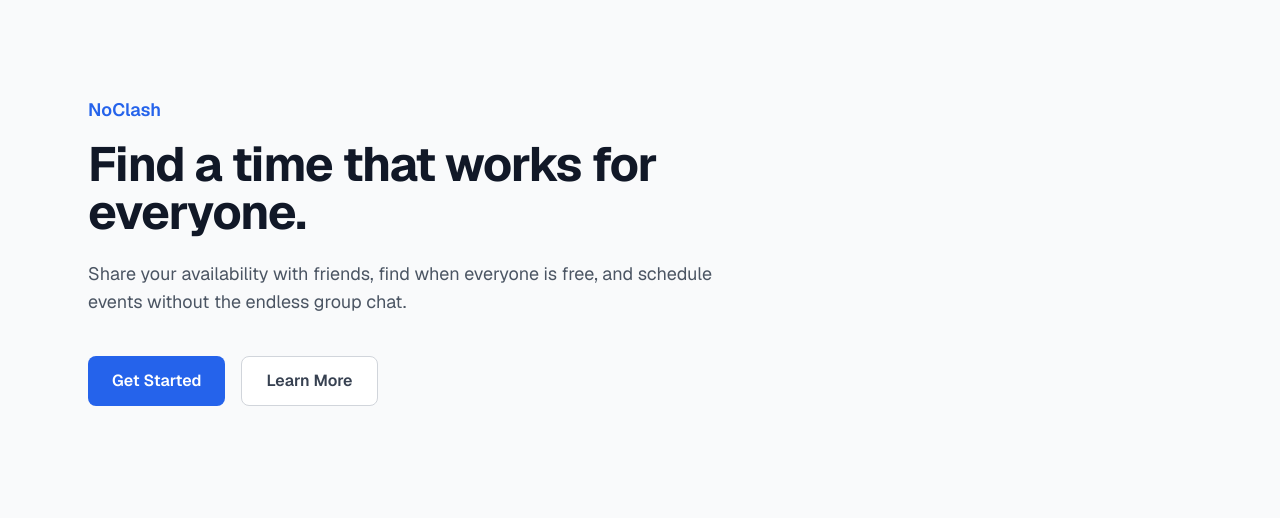
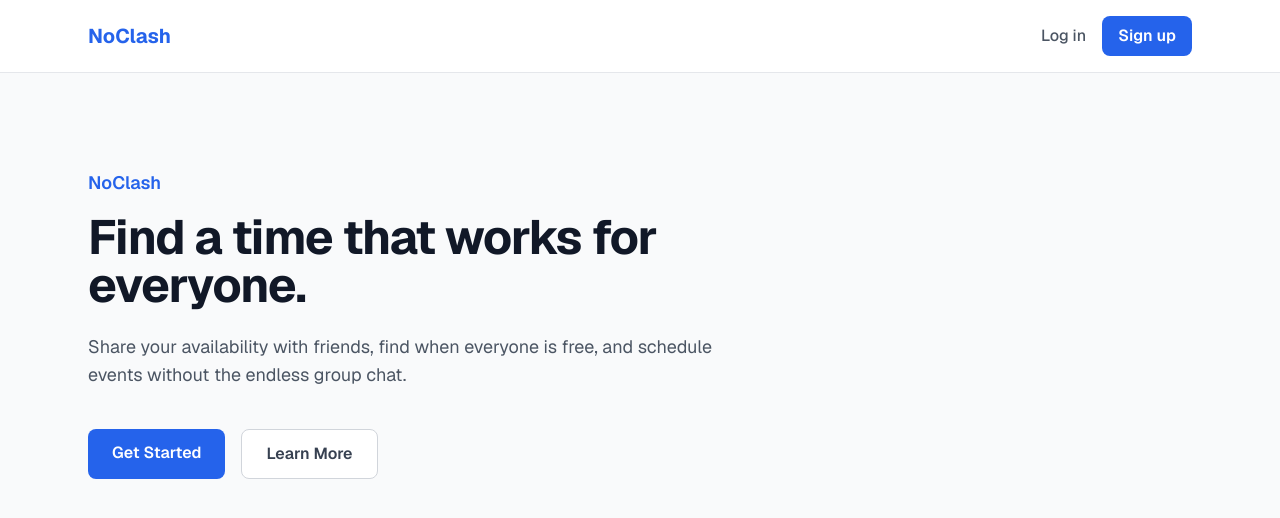
Before and after one commit to SirCoCoBean/noclash, a Next.js app: page / in a window 1280 px wide. Shown: the top 518 px of the page. Built offline with nearby package versions, Linux system fonts and the light colour scheme.

Commit message:
Build landing page components and auth navigation

```diff
--- a/app/page.tsx
+++ b/app/page.tsx
@@ -1,30 +1,11 @@
+import Hero from "@/components/Hero";
+import Navbar from "@/components/Navbar";
+
 export default function Home() {
   return (
     <main className="min-h-screen bg-gray-50">
-      <section className="mx-auto max-w-6xl px-6 py-24">
-        <p className="mb-4 text-lg font-semibold text-blue-600">
-          NoClash
-        </p>
-
-        <h1 className="max-w-3xl text-5xl font-bold tracking-tight text-gray-900">
-          Find a time that works for everyone.
-        </h1>
-
-        <p className="mt-6 max-w-2xl text-lg text-gray-600">
-          Share your availability with friends, find when everyone is free,
-          and schedule events without the endless group chat.
-        </p>
-
-        <div className="mt-10 flex gap-4">
-          <button className="rounded-lg bg-blue-600 px-6 py-3 font-semibold text-white">
-            Get Started
-          </button>
-
-          <button className="rounded-lg border border-gray-300 bg-white px-6 py-3 font-semibold text-gray-700">
-            Learn More
-          </button>
-        </div>
-      </section>
+      <Navbar />
+      <Hero />
     </main>
   );
 }
--- /dev/null
+++ b/components/Hero.tsx
@@ -0,0 +1,33 @@
+import Link from "next/link";
+
+export default function Hero() {
+  return (
+    <section className="mx-auto max-w-6xl px-6 py-24">
+      <p className="mb-4 text-lg font-semibold text-blue-600">
+        NoClash
+      </p>
+
+      <h1 className="max-w-3xl text-5xl font-bold tracking-tight text-gray-900">
+        Find a time that works for everyone.
+      </h1>
+
+      <p className="mt-6 max-w-2xl text-lg text-gray-600">
+        Share your availability with friends, find when everyone is free,
+        and schedule events without the endless group chat.
+      </p>
+
+      <div className="mt-10 flex gap-4">
+        <Link
+          href="/auth/sign-up"
+          className="rounded-lg bg-blue-600 px-6 py-3 font-semibold text-white hover:bg-blue-700"
+        >
+          Get Started
+        </Link>
+
+        <button className="rounded-lg border border-gray-300 bg-white px-6 py-3 font-semibold text-gray-700 hover:bg-gray-50">
+          Learn More
+        </button>
+      </div>
+    </section>
+  );
+}
--- /dev/null
+++ b/components/Navbar.tsx
@@ -0,0 +1,32 @@
+import Link from "next/link";
+
+export default function Navbar() {
+  return (
+    <nav className="border-b border-gray-200 bg-white">
+      <div className="mx-auto flex max-w-6xl items-center justify-between px-6 py-4">
+        <Link
+          href="/"
+          className="text-xl font-bold text-blue-600"
+        >
+          NoClash
+        </Link>
+
+        <div className="flex items-center gap-4">
+          <Link
+            href="/auth/login"
+            className="font-medium text-gray-600 hover:text-gray-900"
+          >
+            Log in
+          </Link>
+
+          <Link
+            href="/auth/sign-up"
+            className="rounded-lg bg-blue-600 px-4 py-2 font-semibold text-white hover:bg-blue-700"
+          >
+            Sign up
+          </Link>
+        </div>
+      </div>
+    </nav>
+  );
+}
--- a/components/hero.tsx
+++ /dev/null
@@ -1,44 +0,0 @@
-import { NextLogo } from "./next-logo";
-import { SupabaseLogo } from "./supabase-logo";
-
-export function Hero() {
-  return (
-    <div className="flex flex-col gap-16 items-center">
-      <div className="flex gap-8 justify-center items-center">
-        <a
-          href="https://supabase.com/?utm_source=create-next-app&utm_medium=template&utm_term=nextjs"
-          target="_blank"
-          rel="noreferrer"
-        >
-          <SupabaseLogo />
-        </a>
-        <span className="border-l rotate-45 h-6" />
-        <a href="https://nextjs.org/" target="_blank" rel="noreferrer">
-          <NextLogo />
-        </a>
-      </div>
-      <h1 className="sr-only">Supabase and Next.js Starter Template</h1>
-      <p className="text-3xl lg:text-4xl !leading-tight mx-auto max-w-xl text-center">
-        The fastest way to build apps with{" "}
-        <a
-          href="https://supabase.com/?utm_source=create-next-app&utm_medium=template&utm_term=nextjs"
-          target="_blank"
-          className="font-bold hover:underline"
-          rel="noreferrer"
-        >
-          Supabase
-        </a>{" "}
-        and{" "}
-        <a
-          href="https://nextjs.org/"
-          target="_blank"
-          className="font-bold hover:underline"
-          rel="noreferrer"
-        >
-          Next.js
-        </a>
-      </p>
-      <div className="w-full p-[1px] bg-gradient-to-r from-transparent via-foreground/10 to-transparent my-8" />
-    </div>
-  );
-}
```
